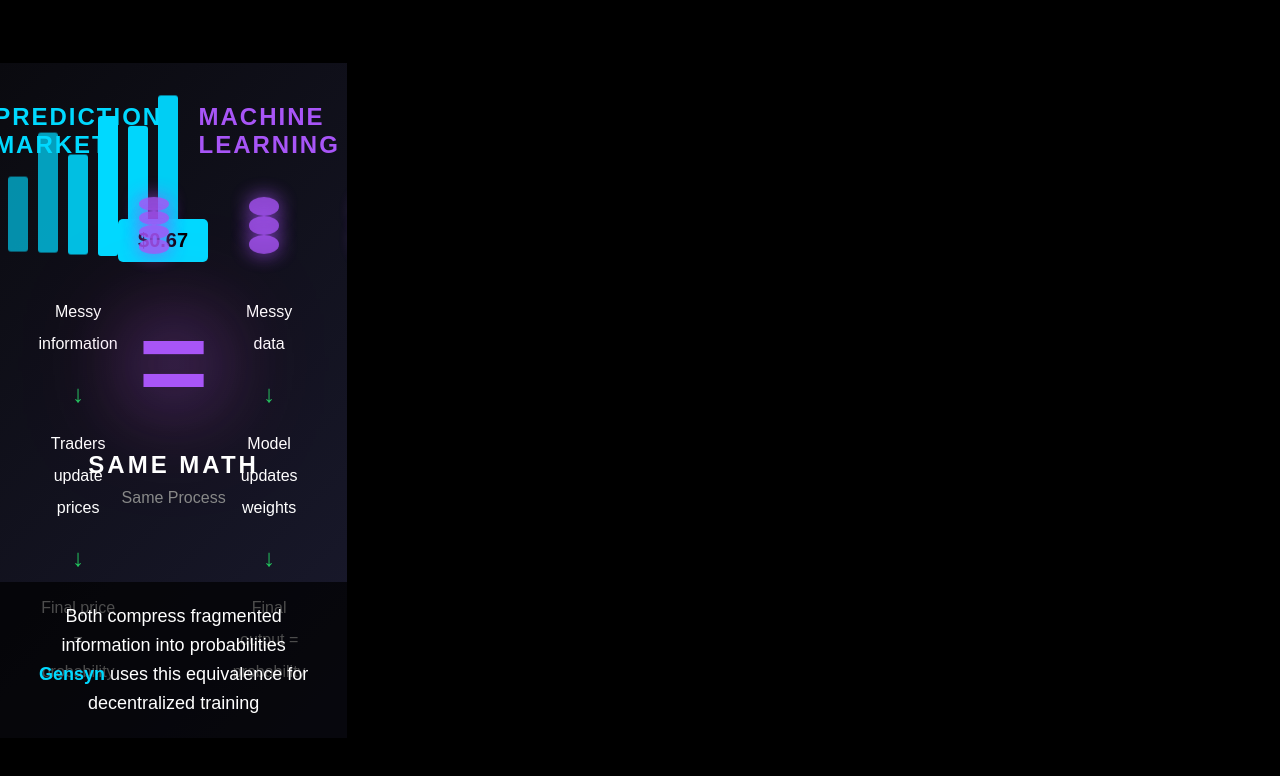
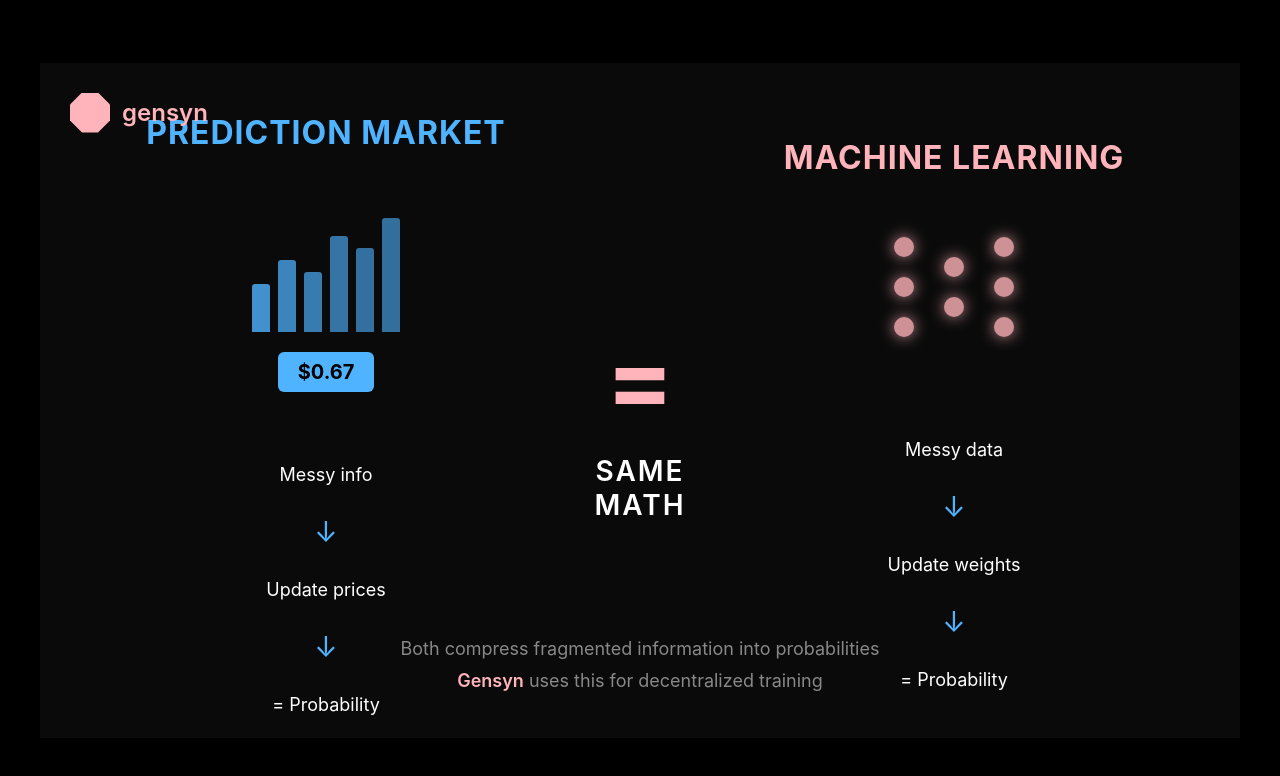
Before and after one commit to Aabis5004/markets-ml-visualization, a plain HTML site: page index.html in a window 1280 px wide. Drawn offline with Linux system fonts and the light colour scheme.

Commit message:
Update index.html

````diff
--- a/index.html
+++ b/index.html
@@ -3,7 +3,7 @@
 <head>
     <meta charset="UTF-8">
     <meta name="viewport" content="width=device-width, initial-scale=1.0">
-    <title>Prediction Markets = Machine Learning</title>
+    <title>Prediction Markets = Machine Learning | Gensyn</title>
     <style>
         * {
             margin: 0;
@@ -16,314 +16,275 @@
             justify-content: center;
             align-items: center;
             min-height: 100vh;
-            background: #000;
-            font-family: 'Arial', sans-serif;
+            background: #000000;
+            font-family: 'Inter', 'Segoe UI', Arial, sans-serif;
         }
 
         .container {
             width: 1200px;
             height: 675px;
-            background: linear-gradient(135deg, #0a0a0f 0%, #1a1a2e 100%);
+            background: #0a0a0a;
             position: relative;
-            overflow: hidden;
+            padding: 60px;
         }
 
-        .side {
+        /* Top Logo */
+        .logo {
             position: absolute;
+            top: 30px;
+            left: 30px;
+            display: flex;
+            align-items: center;
+            gap: 12px;
+        }
+
+        .logo-icon {
+            width: 40px;
+            height: 40px;
+            background: #ffb3ba;
+            clip-path: polygon(30% 0%, 70% 0%, 100% 30%, 100% 70%, 70% 100%, 30% 100%, 0% 70%, 0% 30%);
+        }
+
+        .logo-text {
+            font-size: 24px;
+            color: #ffb3ba;
+            font-weight: 600;
+        }
+
+        /* Main Content */
+        .content {
+            display: flex;
+            justify-content: space-between;
+            align-items: center;
+            height: 100%;
+            padding-top: 40px;
+        }
+
+        .box {
             width: 45%;
-            height: 100%;
+            text-align: center;
+        }
+
+        .title {
+            font-size: 32px;
+            font-weight: 700;
+            margin-bottom: 40px;
+            text-transform: uppercase;
+            letter-spacing: 1px;
+        }
+
+        .left .title {
+            color: #4fb3ff;
+        }
+
+        .right .title {
+            color: #ffb3ba;
+        }
+
+        /* Simple Visual */
+        .visual {
+            margin-bottom: 40px;
+            padding: 20px;
+        }
+
+        /* Market Bars */
+        .bars {
+            display: flex;
+            justify-content: center;
+            align-items: flex-end;
+            height: 120px;
+            gap: 8px;
+            margin-bottom: 20px;
+        }
+
+        .bar {
+            width: 18px;
+            background: #4fb3ff;
+            border-radius: 3px 3px 0 0;
+        }
+
+        .bar:nth-child(1) { height: 40%; }
+        .bar:nth-child(2) { height: 60%; }
+        .bar:nth-child(3) { height: 50%; }
+        .bar:nth-child(4) { height: 80%; }
+        .bar:nth-child(5) { height: 70%; }
+        .bar:nth-child(6) { height: 95%; }
+
+        .price {
+            display: inline-block;
+            background: #4fb3ff;
+            color: #000;
+            padding: 8px 20px;
+            border-radius: 6px;
+            font-size: 20px;
+            font-weight: 700;
+        }
+
+        /* Network Dots */
+        .dots {
+            display: flex;
+            justify-content: center;
+            gap: 30px;
+            margin-bottom: 30px;
+        }
+
+        .dot-column {
             display: flex;
             flex-direction: column;
             justify-content: center;
-            align-items: center;
-            padding: 40px;
+            gap: 20px;
         }
 
-        .left {
-            left: 0;
+        .dot {
+            width: 20px;
+            height: 20px;
+            border-radius: 50%;
+            background: #ffb3ba;
+            box-shadow: 0 0 15px #ffb3ba;
         }
 
-        .right {
-            right: 0;
-        }
-
-        .title {
-            font-size: 24px;
-            font-weight: bold;
-            color: #fff;
-            margin-bottom: 40px;
-            text-transform: uppercase;
-            letter-spacing: 2px;
-        }
-
-        .left .title {
-            color: #00d9ff;
-        }
-
-        .right .title {
-            color: #a855f7;
-        }
-
-        .visual {
-            width: 300px;
-            height: 200px;
-            margin-bottom: 30px;
-            position: relative;
-        }
-
-        .chart {
-            width: 100%;
-            height: 100%;
-            position: relative;
-        }
-
-        .candlestick {
-            position: absolute;
-            width: 20px;
-            background: #00d9ff;
-            bottom: 0;
-            border-radius: 3px;
-        }
-
-        .candlestick:nth-child(1) { left: 20px; height: 60px; animation-delay: 0s; }
-        .candlestick:nth-child(2) { left: 50px; height: 90px; animation-delay: 0.2s; }
-        .candlestick:nth-child(3) { left: 80px; height: 75px; animation-delay: 0.4s; }
-        .candlestick:nth-child(4) { left: 110px; height: 120px; animation-delay: 0.6s; }
-        .candlestick:nth-child(5) { left: 140px; height: 100px; animation-delay: 0.8s; }
-        .candlestick:nth-child(6) { left: 170px; height: 140px; animation-delay: 1s; }
-        .candlestick:nth-child(7) { left: 200px; height: 130px; animation-delay: 1.2s; }
-        .candlestick:nth-child(8) { left: 230px; height: 160px; animation-delay: 1.4s; }
-
-        .price-tag {
-            position: absolute;
-            top: 20px;
-            right: 20px;
-            background: #00d9ff;
-            color: #000;
-            padding: 10px 20px;
-            border-radius: 5px;
-            font-size: 20px;
-            font-weight: bold;
-        }
-
-        .network {
-            width: 100%;
-            height: 100%;
-            position: relative;
-        }
-
-        .layer {
-            position: absolute;
-            display: flex;
-            flex-direction: column;
-            justify-content: space-around;
-            height: 100%;
-        }
-
-        .layer-1 { left: 20px; }
-        .layer-2 { left: 130px; }
-        .layer-3 { left: 240px; }
-
-        .node {
-            width: 30px;
-            height: 30px;
-            border-radius: 50%;
-            background: #a855f7;
-            box-shadow: 0 0 20px #a855f7;
-        }
-
+        /* Text Flow */
         .flow {
-            text-align: center;
-            color: #fff;
-            font-size: 16px;
-            line-height: 2;
-        }
-
-        .flow-text {
-            margin: 10px 0;
+            color: #ffffff;
+            font-size: 18px;
+            line-height: 2.5;
         }
 
         .arrow {
-            color: #22c55e;
-            font-size: 24px;
+            color: #4fb3ff;
+            font-size: 28px;
+            display: block;
         }
 
+        /* Center Equals */
         .center {
-            position: absolute;
-            left: 50%;
-            top: 50%;
-            transform: translate(-50%, -50%);
             text-align: center;
         }
 
         .equals {
-            font-size: 120px;
-            color: #a855f7;
-            font-weight: bold;
-            text-shadow: 0 0 40px #a855f7, 0 0 80px #a855f7;
-            margin-bottom: 20px;
+            font-size: 100px;
+            color: #ffb3ba;
+            font-weight: 700;
+            margin-bottom: 15px;
         }
 
-        .same-math {
-            font-size: 24px;
-            color: #fff;
-            font-weight: bold;
-            text-transform: uppercase;
-            letter-spacing: 3px;
+        .math-text {
+            font-size: 28px;
+            color: #ffffff;
+            font-weight: 600;
+            letter-spacing: 2px;
         }
 
-        .subtitle {
-            font-size: 16px;
-            color: #888;
-            margin-top: 10px;
+        /* Bottom Text */
+        .bottom {
+            position: absolute;
+            bottom: 40px;
+            left: 0;
+            width: 100%;
+            text-align: center;
+            color: #888888;
+            font-size: 18px;
+            line-height: 1.8;
         }
 
-        .banner {
-            position: absolute;
-            bottom: 0;
-            left: 0;
-            width: 100%;
-            background: rgba(0, 0, 0, 0.7);
-            padding: 20px;
-            text-align: center;
-            color: #fff;
-            font-size: 18px;
-            line-height: 1.6;
+        .bottom strong {
+            color: #ffb3ba;
+            font-weight: 600;
         }
 
-        .banner strong {
-            color: #00d9ff;
+        /* Simple animations */
+        @keyframes fadeIn {
+            from { opacity: 0.6; }
+            to { opacity: 1; }
         }
 
-        @keyframes pulse {
-            0%, 100% { opacity: 1; transform: translateY(0); }
-            50% { opacity: 0.6; transform: translateY(-5px); }
+        .bar, .dot {
+            animation: fadeIn 2s ease-in-out infinite alternate;
         }
 
-        .candlestick {
-            animation: pulse 2s infinite;
-        }
-
-        .node {
-            animation: pulse 3s infinite;
-        }
-
-        @keyframes glow {
-            0%, 100% { text-shadow: 0 0 40px #a855f7; }
-            50% { text-shadow: 0 0 80px #a855f7, 0 0 120px #ec4899; }
-        }
-
-        .equals {
-            animation: glow 2s infinite;
-        }
-
-        @media (max-width: 1200px) {
-            .container {
-                width: 100%;
-                height: auto;
-                min-height: 100vh;
-            }
-            .side {
-                position: relative;
-                width: 100%;
-                height: auto;
-                padding: 20px;
-            }
-            .center {
-                position: relative;
-                transform: none;
-                margin: 40px 0;
-            }
-        }
+        .bar:nth-child(1) { animation-delay: 0s; }
+        .bar:nth-child(2) { animation-delay: 0.2s; }
+        .bar:nth-child(3) { animation-delay: 0.4s; }
+        .bar:nth-child(4) { animation-delay: 0.6s; }
+        .bar:nth-child(5) { animation-delay: 0.8s; }
+        .bar:nth-child(6) { animation-delay: 1s; }
     </style>
 </head>
 <body>
     <div class="container">
-        <div class="side left">
+        <!-- Logo -->
+        <div class="logo">
+            <div class="logo-icon"></div>
+            <div class="logo-text">gensyn</div>
+        </div>
+
+        <!-- Main Content -->
+        <div class="content">
+            <!-- Left: Prediction Market -->
+            <div class="box left">
                 <div class="title">Prediction Market</div>
                 <div class="visual">
-                <div class="chart">
-                    <div class="candlestick"></div>
-                    <div class="candlestick"></div>
-                    <div class="candlestick"></div>
-                    <div class="candlestick"></div>
-                    <div class="candlestick"></div>
-                    <div class="candlestick"></div>
-                    <div class="candlestick"></div>
-                    <div class="candlestick"></div>
-                    <div class="price-tag">$0.67</div>
+                    <div class="bars">
+                        <div class="bar"></div>
+                        <div class="bar"></div>
+                        <div class="bar"></div>
+                        <div class="bar"></div>
+                        <div class="bar"></div>
+                        <div class="bar"></div>
                     </div>
+                    <div class="price">$0.67</div>
                 </div>
                 <div class="flow">
-                <div class="flow-text">Messy information</div>
-                <div class="arrow">↓</div>
-                <div class="flow-text">Traders update prices</div>
-                <div class="arrow">↓</div>
-                <div class="flow-text">Final price = probability</div>
+                    Messy info
+                    <span class="arrow">↓</span>
+                    Update prices
+                    <span class="arrow">↓</span>
+                    = Probability
                 </div>
             </div>
 
-        <div class="side right">
+            <!-- Center: Equals -->
+            <div class="center">
+                <div class="equals">=</div>
+                <div class="math-text">SAME MATH</div>
+            </div>
+
+            <!-- Right: Machine Learning -->
+            <div class="box right">
                 <div class="title">Machine Learning</div>
                 <div class="visual">
-                <div class="network">
-                    <div class="layer layer-1">
-                        <div class="node"></div>
-                        <div class="node"></div>
-                        <div class="node"></div>
-                        <div class="node"></div>
+                    <div class="dots">
+                        <div class="dot-column">
+                            <div class="dot"></div>
+                            <div class="dot"></div>
+                            <div class="dot"></div>
                         </div>
-                    <div class="layer layer-2">
-                        <div class="node"></div>
-                        <div class="node"></div>
-                        <div class="node"></div>
+                        <div class="dot-column">
+                            <div class="dot"></div>
+                            <div class="dot"></div>
                         </div>
-                    <div class="layer layer-3">
-                        <div class="node"></div>
-                        <div class="node"></div>
+                        <div class="dot-column">
+                            <div class="dot"></div>
+                            <div class="dot"></div>
+                            <div class="dot"></div>
                         </div>
                     </div>
                 </div>
                 <div class="flow">
-                <div class="flow-text">Messy data</div>
-                <div class="arrow">↓</div>
-                <div class="flow-text">Model updates weights</div>
-                <div class="arrow">↓</div>
-                <div class="flow-text">Final output = probability</div>
+                    Messy data
+                    <span class="arrow">↓</span>
+                    Update weights
+                    <span class="arrow">↓</span>
+                    = Probability
+                </div>
             </div>
         </div>
 
-        <div class="center">
-            <div class="equals">=</div>
-            <div class="same-math">Same Math</div>
-            <div class="subtitle">Same Process</div>
-        </div>
-
-        <div class="banner">
+        <!-- Bottom Text -->
+        <div class="bottom">
             Both compress fragmented information into probabilities<br>
-            <strong>Gensyn</strong> uses this equivalence for decentralized training
+            <strong>Gensyn</strong> uses this for decentralized training
         </div>
     </div>
 </body>
 </html>
-```
-
-4. Click **"Commit new file"** (green button at bottom)
-
----
-
-## Step 3: Enable GitHub Pages
-
-1. Go to your repo **Settings** (top menu)
-2. Scroll down to **"Pages"** (left sidebar)
-3. Under **"Source"**, select **"Deploy from a branch"**
-4. Under **"Branch"**, select **"main"** and **"/ (root)"**
-5. Click **"Save"**
-
----
-
-## Step 4: Get Your Live Link
-
-Wait 1-2 minutes, then your site will be live at:
-```
-https://YOUR-USERNAME.github.io/markets-ml-visualization/
````
Lines whose indentation alone changed are shown as unchanged.
